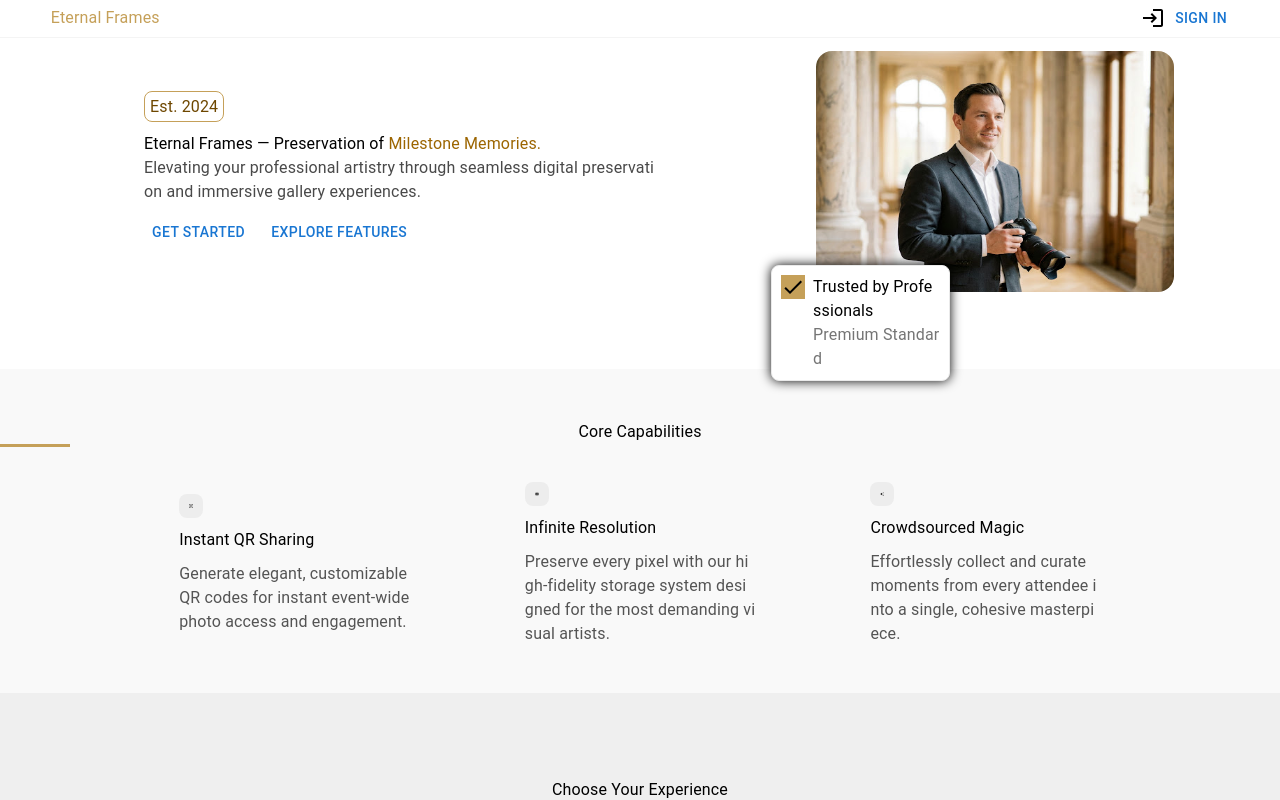
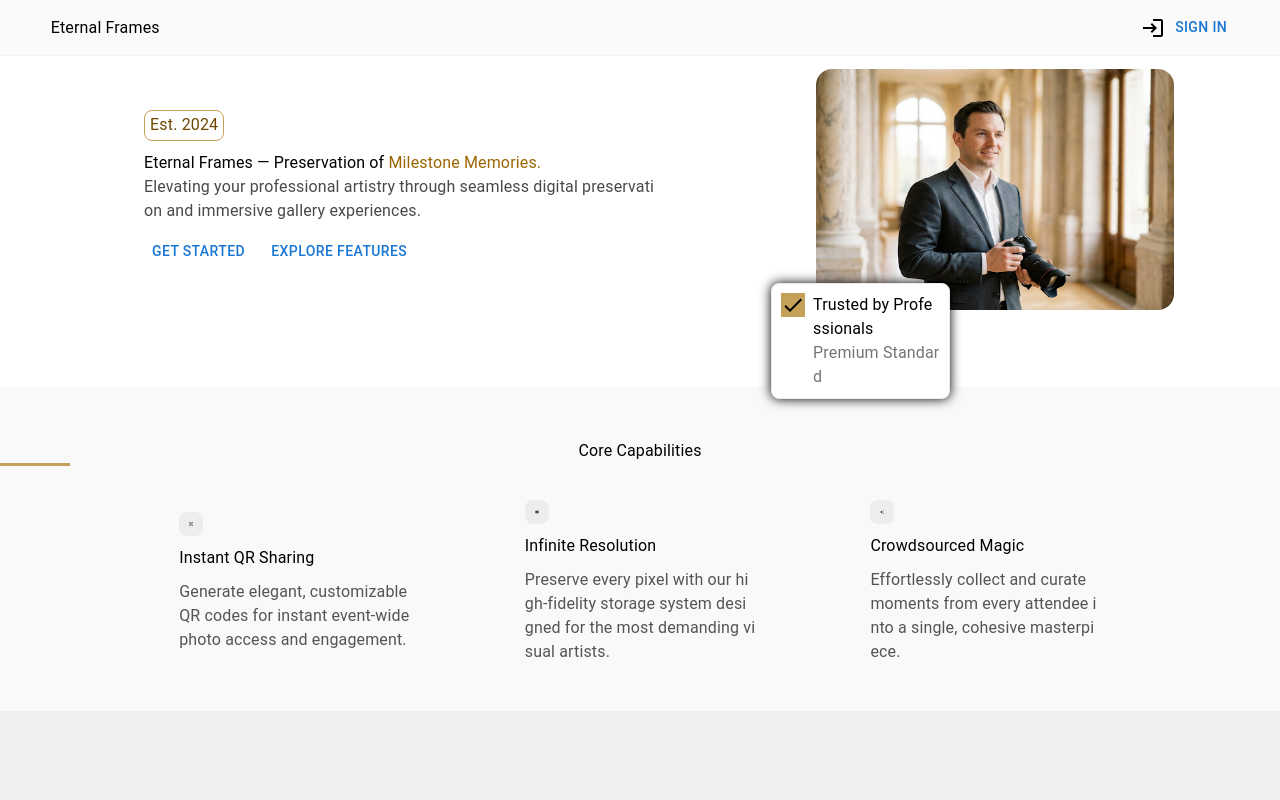
Before and after one commit to sumit-zenmonk/Eternal-Frames, a Next.js app in the folder frontend/: page / in a window 1280 px wide. Built offline with nearby package versions, Linux system fonts and the light colour scheme; no server answers.

Commit message:
fix header styling

```diff
--- a/frontend/src/component/header/header.module.css
+++ b/frontend/src/component/header/header.module.css
@@ -4,8 +4,9 @@
     display: flex;
     justify-content: space-between;
     align-items: center;
-    padding: 0 3.5%;
+    padding: 1% 3.5%;
     border-bottom: 1px solid #f4f4f4;
+    background-color: #fafafa;
 }
 
 .leftContainer {
@@ -17,6 +18,7 @@
     font-size: 1.5rem;
     padding: 1%;
     border-radius: 50px;
+    color: #000000;
     font-weight: 800;
 }
 
--- a/frontend/src/component/header/header.tsx
+++ b/frontend/src/component/header/header.tsx
@@ -25,6 +25,10 @@ export default function HomeHeaderComp() {
         }
     }
 
+    const handleSwitchPages = async (path: string) => {
+        router.push(path)
+    }
+
     return (
         <Box className={styles.container}>
             <Box className={styles.leftContainer}>
@@ -34,6 +38,13 @@ export default function HomeHeaderComp() {
             <Box className={styles.rightContainer}>
                 {user ? (
                     <Box className={styles.rightBox}>
+                        <Button
+                            className={styles.logoutbtn}
+                            onClick={async () => { await handleSwitchPages('/gallery') }}
+                        >
+                            Gallery
+                        </Button>
+
                         <Button
                             className={styles.logoutbtn}
                             onClick={async () => { await handleLogOut() }}
```
